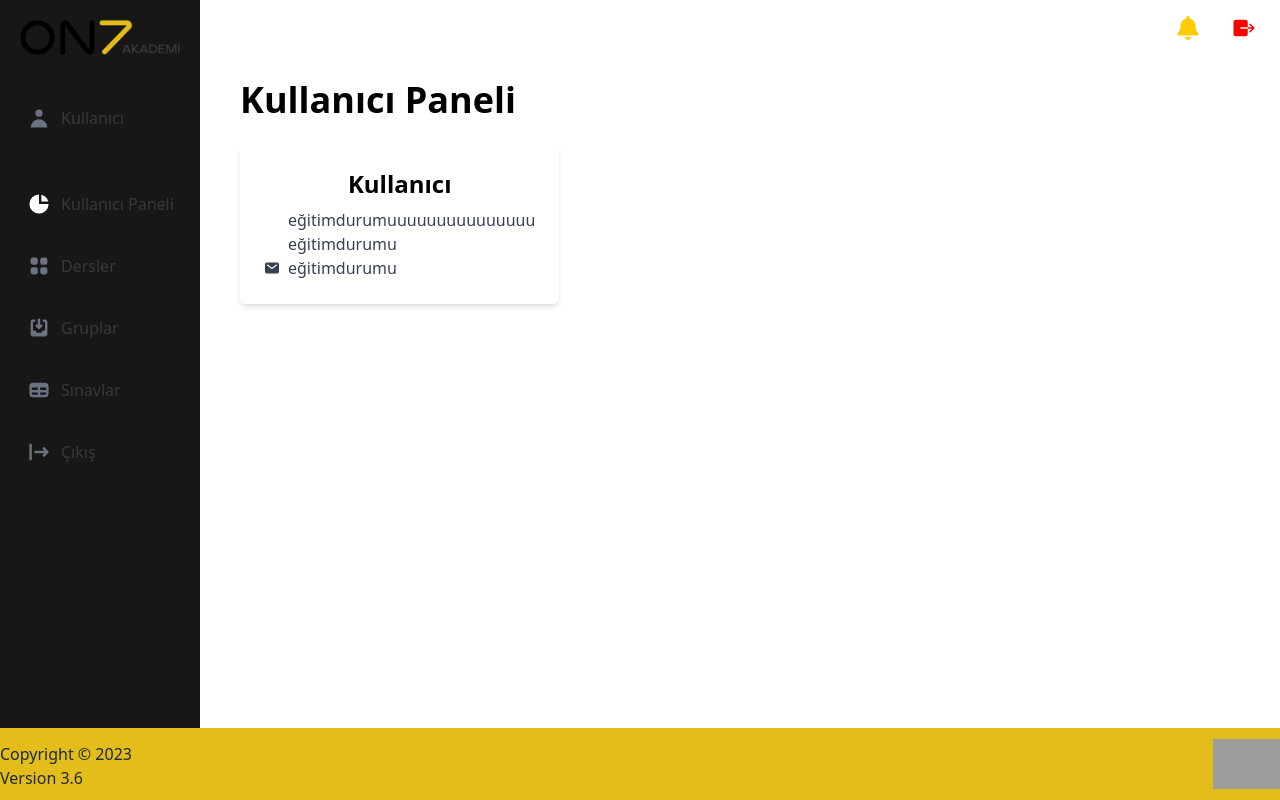
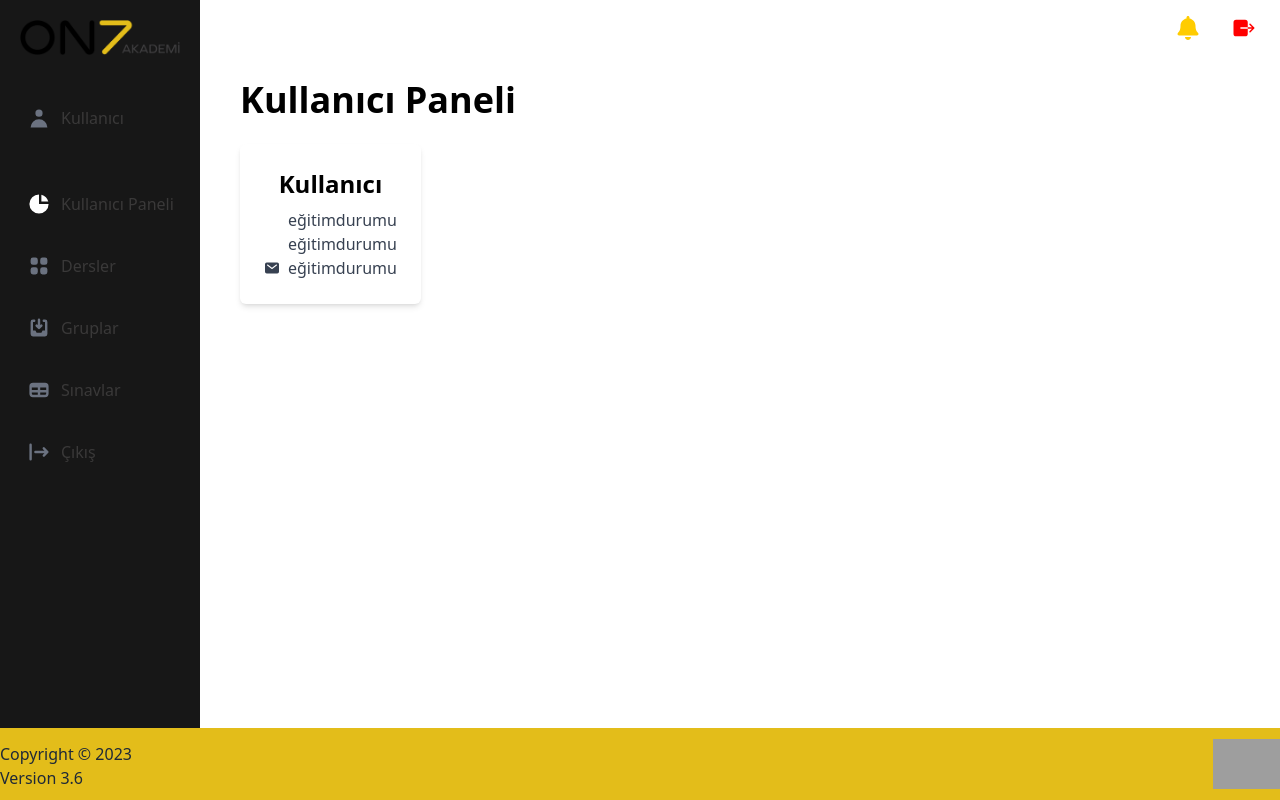
Before and after one commit to utkudoganay9/Roadmap, a React (Create React App) app in the folder Intern_Project_Ver.2/: page /dashboard in a window 1280 px wide. Built offline with nearby package versions, Linux system fonts and the light colour scheme; grey boxes are pictures that could not be loaded; some icons are missing.

Commit message:
Update Dashboard.js

```diff
--- a/Intern_Project_Ver.2/src/pages/Dashboard.js
+++ b/Intern_Project_Ver.2/src/pages/Dashboard.js
@@ -5,9 +5,8 @@ import { PiStudentFill } from "react-icons/pi";
 
 const Dashboard = () => {
   const cardsData = [
-    { title: 'Card 1', content: 'Content for Card 1' },
-    // { title: 'Card 2', content: 'Content for Card 2' },
-    // ... Diğer kartlar
+    { title: 'Card 1', content: 'Card 1' },
+
   ];
 
   return (
@@ -20,7 +19,7 @@ const Dashboard = () => {
               <h2 className="text-2xl font-bold mb-2">Kullanıcı</h2>
               <div className="flex items-center">
   <PiStudentFill className="text-gray-700 inline-block mr-2" />
-  <p className="text-gray-700">eğitimdurumuuuuuuuuuuuuuuu</p>
+  <p className="text-gray-700">eğitimdurumu</p>
 </div>
               <div className="flex items-center">
   <FaPhone className="text-gray-700 inline-block mr-2" />
```
